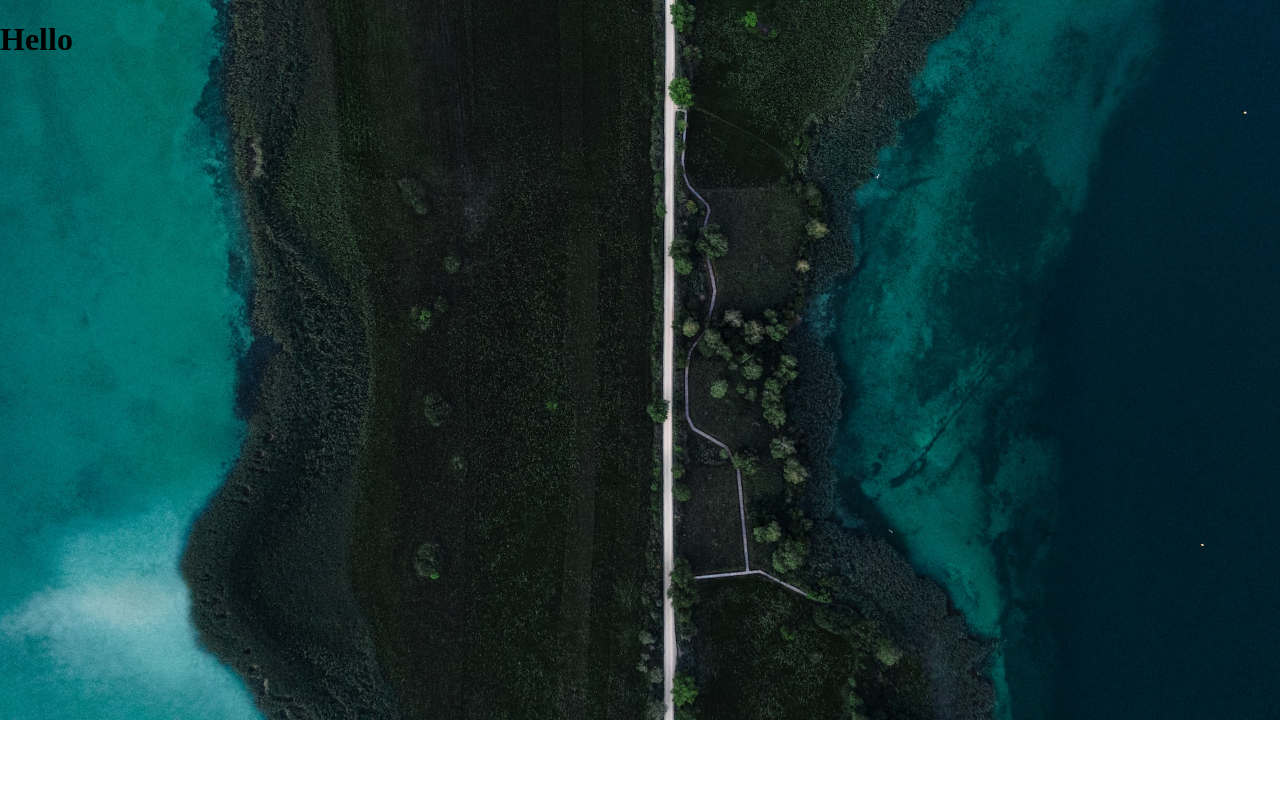
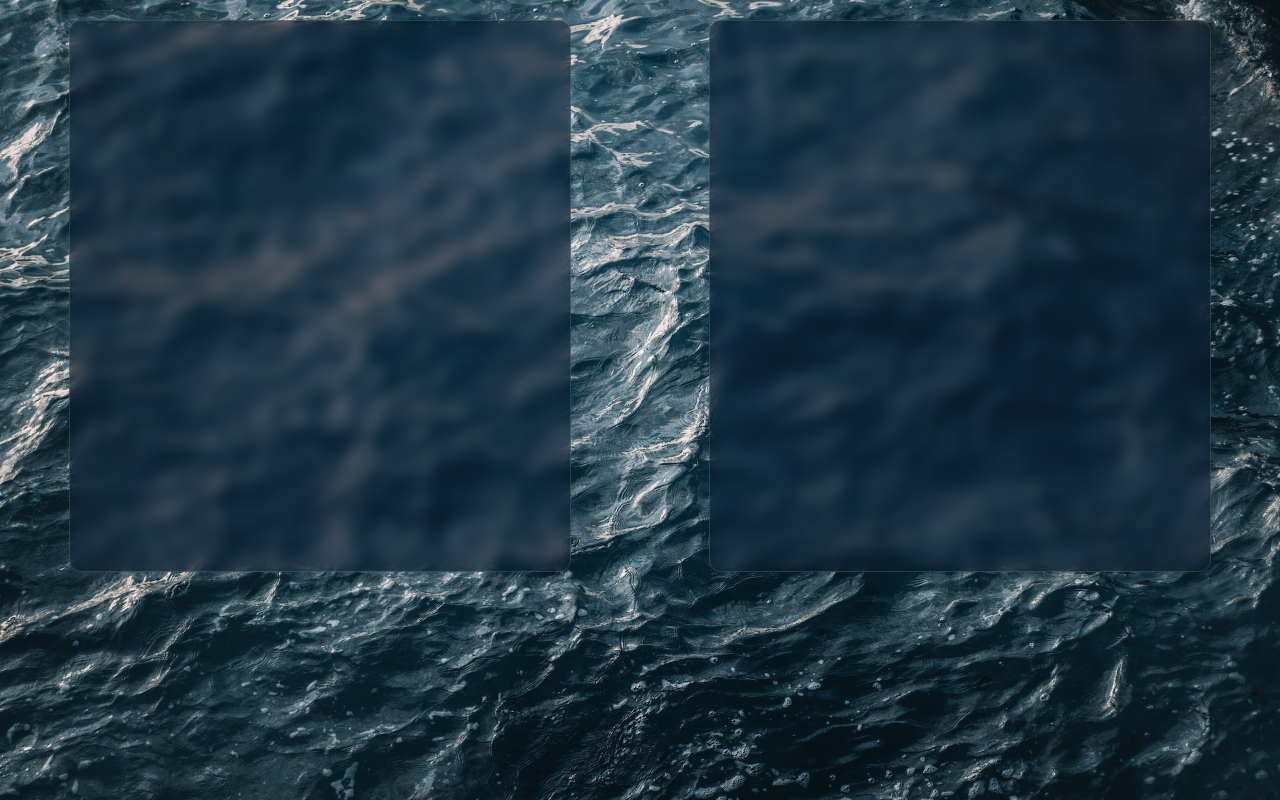
Before and after one commit to BudakovDmitry/prediction-cards, a React app: page / in a window 1280 px wide. Built offline with nearby package versions, Linux system fonts and the light colour scheme.

Commit message:
Add styled components, background and Left & Right containers

```diff
--- a/package.json
+++ b/package.json
@@ -11,7 +11,8 @@
   },
   "dependencies": {
     "react": "^18.2.0",
-    "react-dom": "^18.2.0"
+    "react-dom": "^18.2.0",
+    "styled-components": "^5.3.5"
   },
   "devDependencies": {
     "@types/react": "^18.0.18",
--- a/src/app/index.tsx
+++ b/src/app/index.tsx
@@ -1,8 +1,13 @@
+import LeftField from "src/components/LeftField"
+import RightField from "src/components/RightField"
+import * as Styled from 'src/app/styles'
+
 const App = () => {
   return (
-    <>
-      <h1>Hello</h1>
-    </>
+    <Styled.HomeContainer>
+      <LeftField />
+      <RightField />
+    </Styled.HomeContainer>
   )
 }
 
--- /dev/null
+++ b/src/app/styles.ts
@@ -0,0 +1,8 @@
+import styled from 'styled-components'
+
+export const HomeContainer = styled.div`
+  width: 100%;
+  height: 100%;
+  display: flex;
+  justify-content: space-around;
+`
--- /dev/null
+++ b/src/components/LeftField/index.tsx
@@ -0,0 +1,9 @@
+import * as Styled from 'src/components/LeftField/styles'
+
+const LeftField = () => {
+  return (
+    <Styled.LeftFieldContainer></Styled.LeftFieldContainer>
+  )
+}
+
+export default LeftField
--- /dev/null
+++ b/src/components/LeftField/styles.ts
@@ -0,0 +1,12 @@
+import styled from 'styled-components'
+
+export const LeftFieldContainer = styled.div`
+  margin: 20px 0;
+  width: 500px;
+  height: 550px;
+  backdrop-filter: blur(7px) saturate(180%);
+  -webkit-backdrop-filter: blur(16px) saturate(180%);
+  background-color: rgba(17, 25, 40, 0.6);
+  border-radius: 12px;
+  border: 1px solid rgba(255, 255, 255, 0.125);
+`
--- /dev/null
+++ b/src/components/RightField/index.tsx
@@ -0,0 +1,9 @@
+import * as Styled from 'src/components/RightField/styles'
+
+const RightField = () => {
+  return (
+    <Styled.RightFieldContainer></Styled.RightFieldContainer>
+  )
+}
+
+export default RightField
--- /dev/null
+++ b/src/components/RightField/styles.ts
@@ -0,0 +1,12 @@
+import styled from 'styled-components'
+
+export const RightFieldContainer = styled.div`
+  margin: 20px 0;
+  width: 500px;
+  height: 550px;
+  backdrop-filter: blur(7px) saturate(180%);
+  -webkit-backdrop-filter: blur(16px) saturate(180%);
+  background-color: rgba(17, 25, 40, 0.6);
+  border-radius: 12px;
+  border: 1px solid rgba(255, 255, 255, 0.125);
+`
```
Also changed, not shown: src/images/background.jpg, 1 other file (tests, documents, lock files or other folders).
